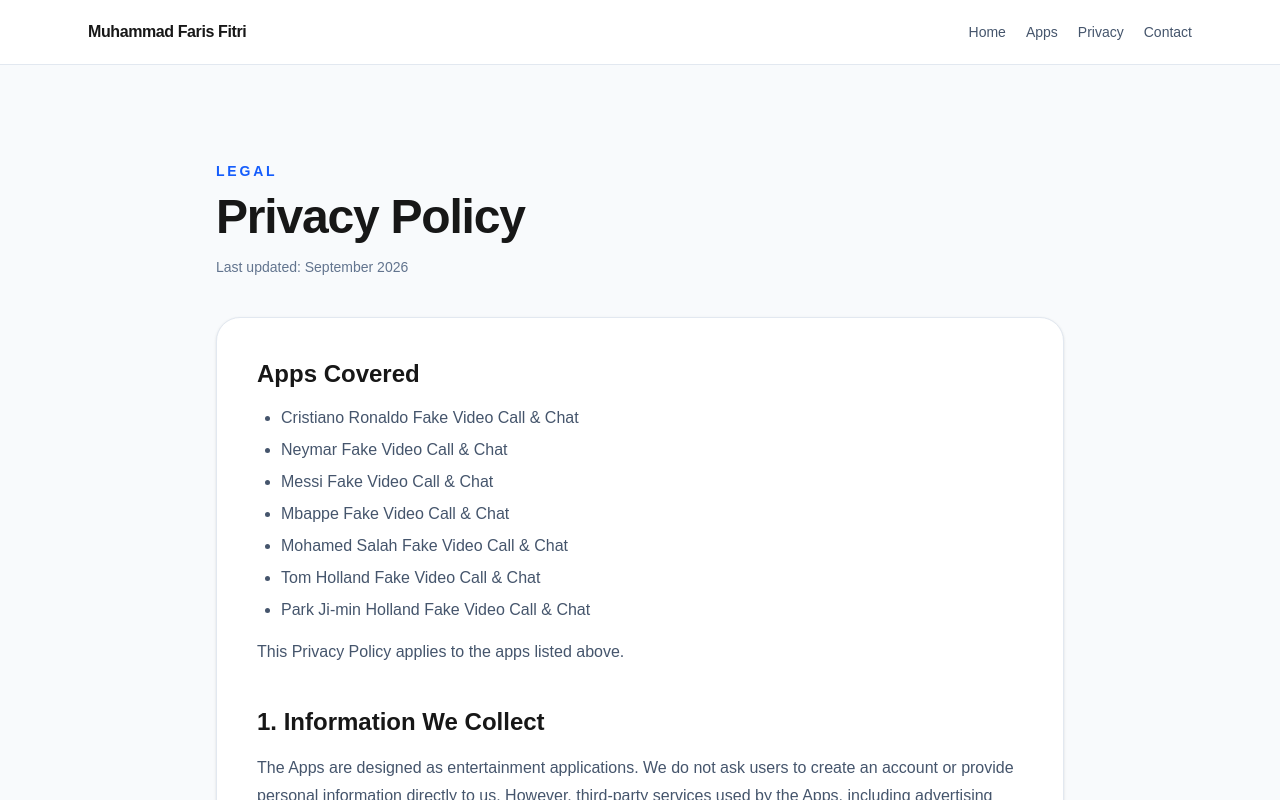
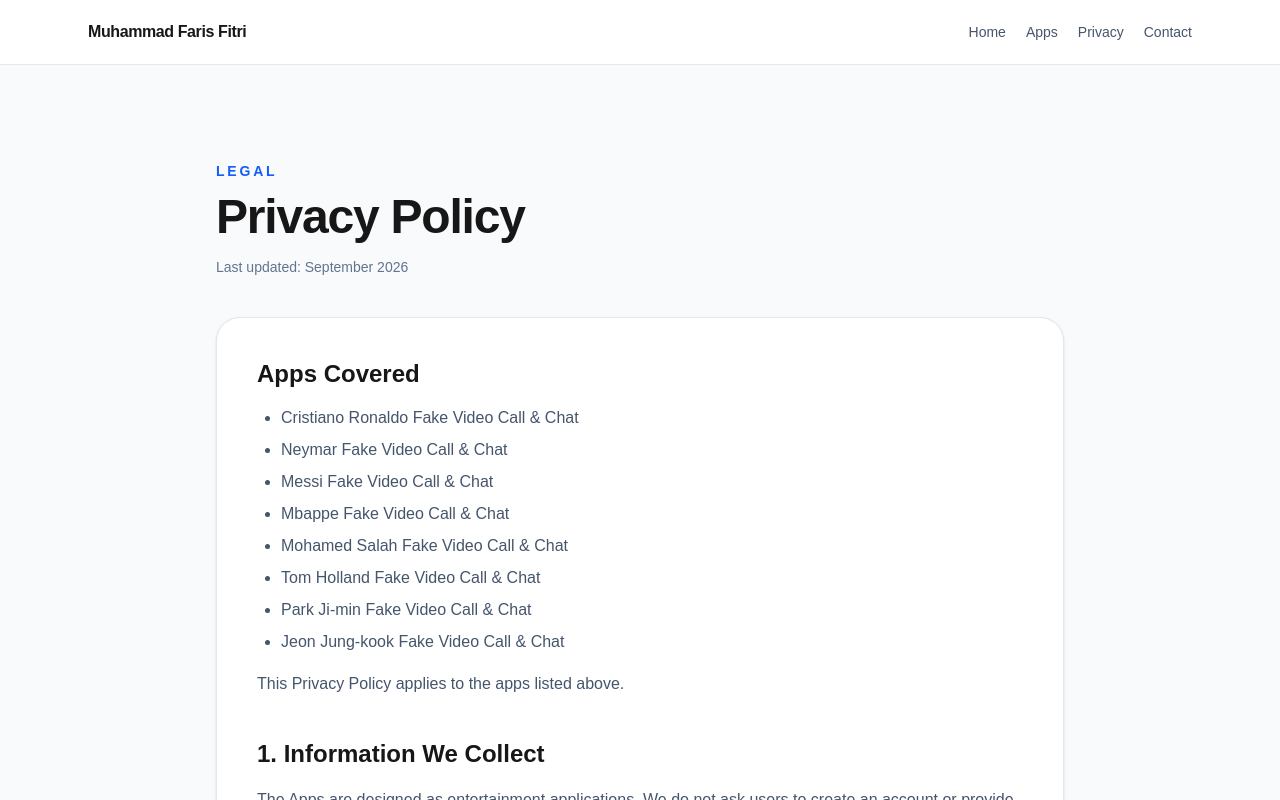
Before and after one commit to farisfitri08/faris-developer-website, a Next.js app: page /privacy in a window 1280 px wide. Shown: the top 800 px of the page. Built offline with nearby package versions, Linux system fonts and the light colour scheme.

Commit message:
add jungkook privacy

```diff
--- a/app/privacy/page.tsx
+++ b/app/privacy/page.tsx
@@ -26,7 +26,8 @@ export default function PrivacyPolicy() {
             <li>Mbappe Fake Video Call &amp; Chat</li>
             <li>Mohamed Salah Fake Video Call &amp; Chat</li>
             <li>Tom Holland Fake Video Call &amp; Chat</li>
-            <li>Park Ji-min Holland Fake Video Call &amp; Chat</li>
+            <li>Park Ji-min Fake Video Call &amp; Chat</li>
+            <li>Jeon Jung-kook Fake Video Call &amp; Chat</li>
           </ul>
 
           <p className="mt-4 leading-7 text-slate-600">
```
